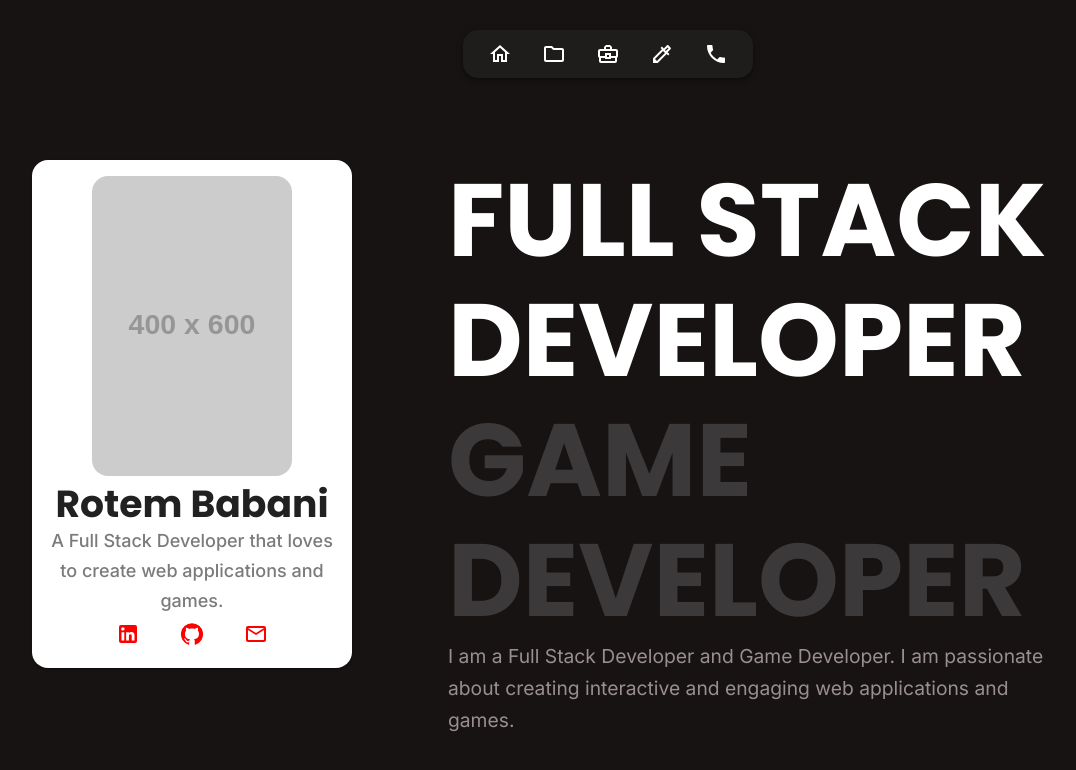
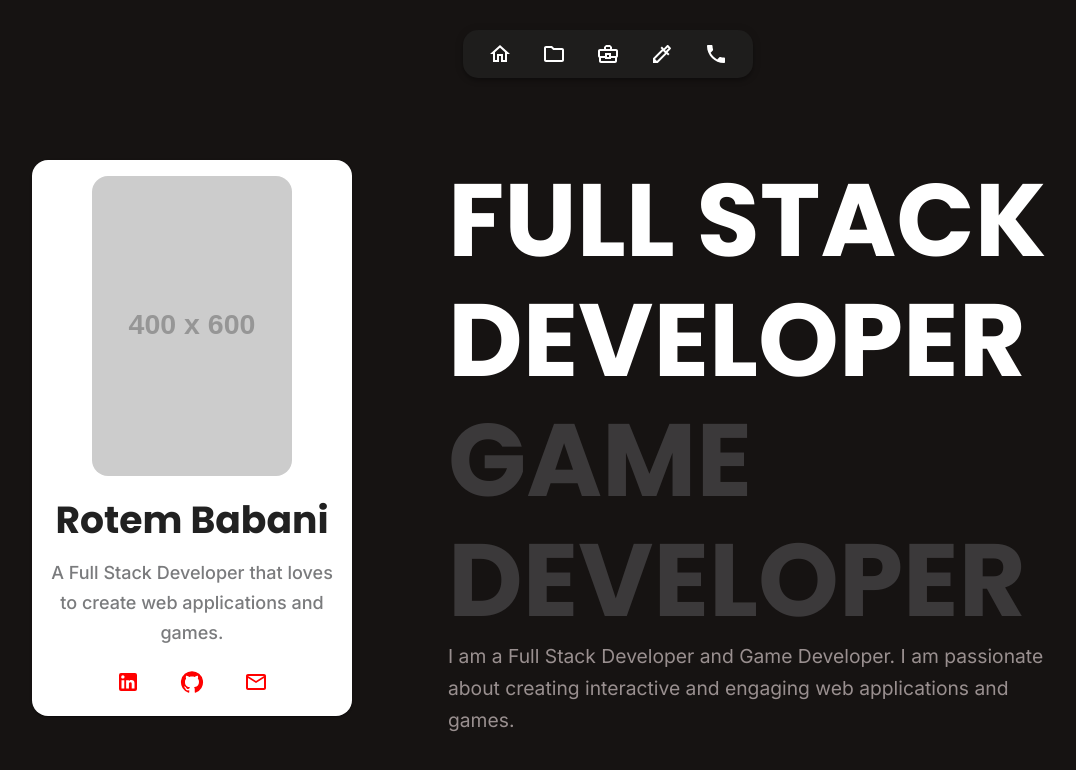
Before and after one commit to rotembab/resume-frontend, a React (Vite) app: page / in a window 1280 px wide. Shown: the top 770 px of the page, without its empty margins (32-1108 px from the left). Built offline with nearby package versions, Linux system fonts and the light colour scheme.

Commit message:
grid is now working properly

```diff
--- a/src/components/ui/details-card/details-card.component.tsx
+++ b/src/components/ui/details-card/details-card.component.tsx
@@ -1,7 +1,7 @@
 import { Box, Button, Card, Typography } from '@mui/material';
 import { useLocation } from 'react-router';
 import { SlideFadeTransition } from '../slide-fade-transition/slide-fade-transition-component';
-
+import Grid from '@mui/material/Grid2';
 import { detailsCardLinks } from './details-card-links.config';
 import { useTranslation } from 'react-i18next';
 
@@ -31,6 +31,8 @@ export const DetailsCard = () => {
           padding: '1rem',
         }}
       >
+        <Grid container rowSpacing={2}>
+          <Grid size={12}>
             <img
               style={{ borderRadius: '1rem' }}
               width={200}
@@ -38,7 +40,11 @@ export const DetailsCard = () => {
               src='https://placehold.co/400x600'
               alt='placeholder'
             />
+          </Grid>
+          <Grid size={12}>
             <Typography variant='h3'>{t('Card.name')}</Typography>
+          </Grid>
+          <Grid size={12}>
             <Typography
               color='descriptionColor'
               variant='caption'
@@ -51,6 +57,8 @@ export const DetailsCard = () => {
             >
               {t('Card.description')}
             </Typography>
+          </Grid>
+          <Grid size={12}>
             <Box>
               {detailsCardLinks.map((item, index) => (
                 <Button key={item.link} href={item.link} target='_blank'>
@@ -58,6 +66,8 @@ export const DetailsCard = () => {
                 </Button>
               ))}
             </Box>
+          </Grid>
+        </Grid>
       </Card>
     </SlideFadeTransition>
   );
```
Lines whose indentation alone changed are shown as unchanged.
